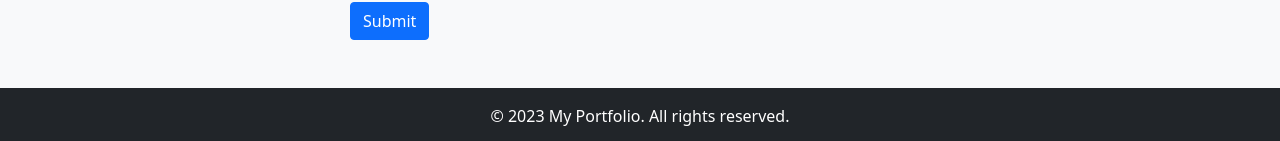
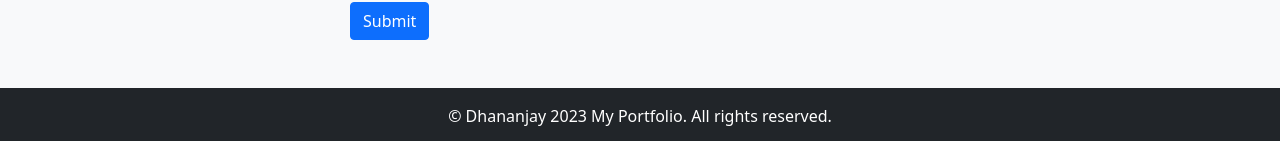
Before and after one commit to Dhananjay257/My-portfolio, a plain HTML site: page index.html in a window 1280 px wide. Shown: the part 2516-2657 px from the top of the page. Drawn offline with nearby package versions, Linux system fonts and the light colour scheme.

Commit message:
change-ed-sk2

```diff
--- a/index.html
+++ b/index.html
@@ -169,7 +169,7 @@
     </div>
   </section>
 
-  <footer class="bg-dark text-white text-center pt-3 pb-3">© 2023 My Portfolio. All rights reserved.</footer>
+  <footer class="bg-dark text-white text-center pt-3 pb-3">© Dhananjay 2023 My Portfolio. All rights reserved.</footer>
 
   <script src="https://cdn.jsdelivr.net/npm/@popperjs/core@2.9.2/dist/umd/popper.min.js"
     integrity="sha384-IQsoLXl5PILFhosVNubq5LC7Qb9DXgDA9i+tQ8Zj3iwWAwPtgFTxbJ8NT4GN1R8p"
```
